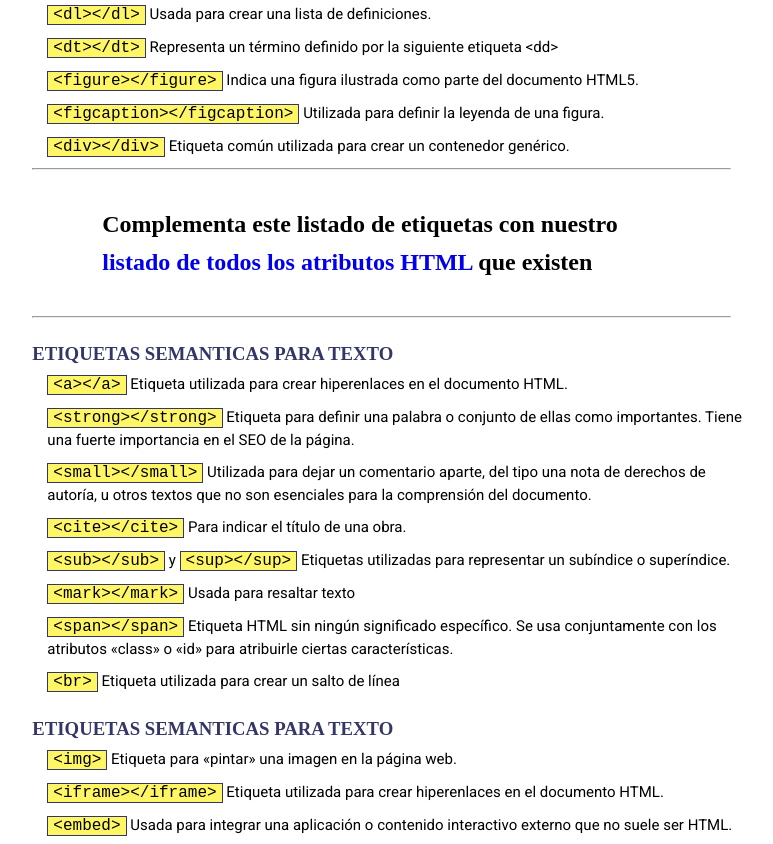
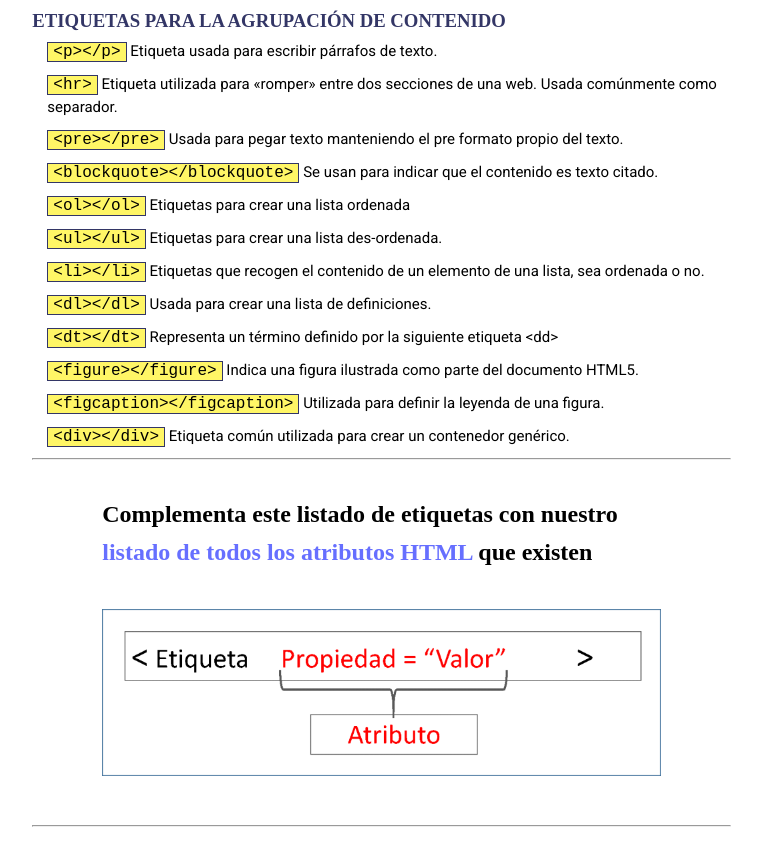
Before and after one commit to IrvinDevR/Practica-Replica, a plain HTML site: page index.html in a window 1280 px wide. Shown: the part 2808-3652 px from the top of the page, without its empty margins (399-1172 px from the left). Drawn offline with Linux system fonts and the light colour scheme.

Commit message:
Commit imagenes

```diff
--- a/index.html
+++ b/index.html
@@ -71,7 +71,8 @@
                 <section class="mainSect" id="2">
                     <h2>LISTADO DE ETIQUETAS HTML</h2>
                     <p>A continuación voy a indicarte cuales son las etiquetas HTML más usadas y también te indicaré su finalidad. Voy a centrarme en las principales etiquetas y sobre todo las que están soportadas en
-                        <strong>HTML 5</strong>. Ahí van</p>
+                        <strong>HTML 5</strong>. Ahí van <br> <br>
+                    <img src="img/etiquetas-html.jpg" alt="etiquetas"></p>
                 </section>
                 <hr>
 
@@ -124,7 +125,9 @@
 
                 <hr>
                 <div class="sugerencia">
-                    <h2>Complementa este listado de etiquetas con nuestro <a href="#">listado de todos los atributos HTML</a> que existen</h2>
+                    <h2>Complementa este listado de etiquetas con nuestro <a href="https://carontestudio.com/blog/atributos-html/">listado de todos los atributos HTML</a> que existen</h2>
+                    <br>
+                    <img src="img/atributos.webp" alt="atributos">
                 </div>
                 <hr>
 
@@ -233,6 +236,12 @@
                 </section>
             </div>
         </main>
+
+        <section class="formulario">
+            <form action="">
+
+            </form>
+        </section>
     </div>
     <footer id="contacto">
         <section class="icons">
@@ -256,7 +265,7 @@
                 <img src="img/icons/whatsapp.png" alt="whatsapp">
             </div>
             <div class="developerWeb dato">
-                <h5>Rubén <br> Mantilla Quiroz</h5>
+                <h5>Rubén <br> Mantilla <br>Quiroz</h5>
             </div>
         </section>
     </footer>
--- a/style.css
+++ b/style.css
@@ -153,9 +153,10 @@ main{
     width: 67%;
     margin-left: 30%;
 }
-
 .mainSet{
-    margin-top: -440px;
+    position: sticky;
+    top: 0;
+    margin-top: -470px;
 }
 .mainSect{
     margin: 15px 0;
@@ -164,7 +165,6 @@ main{
     margin: 25px 0 10px 0;
     color: var(--bgc-color3);
     font-family: var(--ff-subtitle);
-
 }
 .mainSection h3{
     margin: 25px 0 8px 0;
@@ -198,6 +198,13 @@ pre{
     padding: 25px 0;
     line-height: 38px;
 }
+.sugerencia h2 a{
+    color: var(--bgc-color2);
+}
+
+img[alt="etiquetas"], img[alt="atributos"]{
+    width: 100%;
+}
 
 /*//////////////// FOOTER ///////////////*/
 
@@ -210,7 +217,6 @@ footer{
     justify-content: space-around;
     margin: 0 auto;
 }
-
 .icons{
     width: 100%;
     display: flex;
@@ -241,6 +247,7 @@ footer{
 .developerWeb h5{
     font-weight: 300;
     text-align: end;
+    font-size: 40px;
 }
 .reservados{
     margin: 0 auto;
@@ -251,7 +258,6 @@ footer{
 .reservados hr{
     border: 1px solid #fff;
 }
-
 .derechos{
     padding-top: 8px;
     text-align: center;
```
Also changed, not shown: img/atributos.webp (added), img/etiquetas-html.jpg (added).
